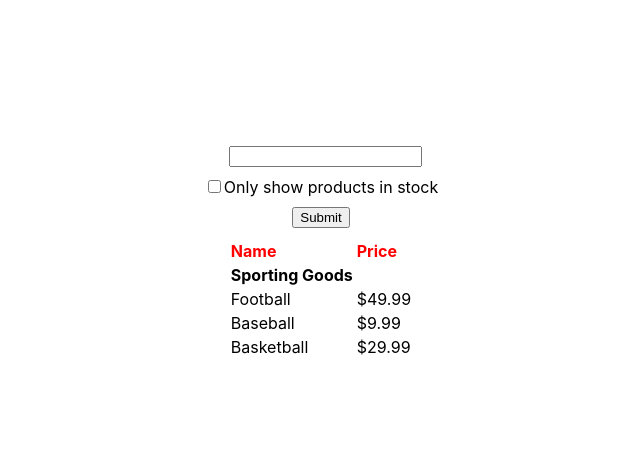
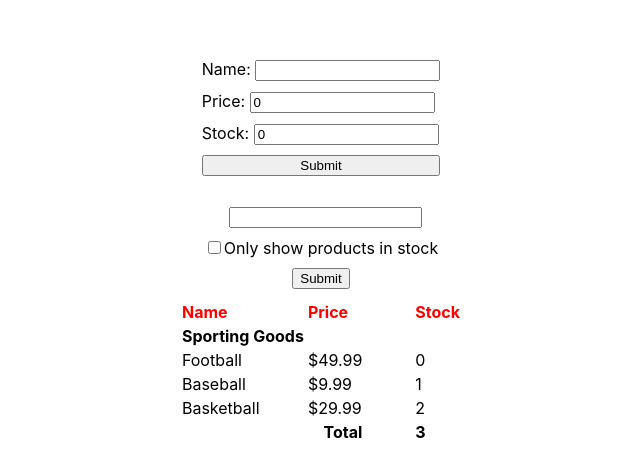
Before and after one commit to lmjpawaon/my-first-app, a React (Create React App) app: page / in a window 1280 px wide. Shown: the part 148-624 px from the top of the page, without its empty margins (319-959 px from the left). Built offline with nearby package versions, Linux system fonts and the light colour scheme.

Commit message:
add functionalities watever

```diff
--- a/src/App.js
+++ b/src/App.js
@@ -15,14 +15,46 @@
 function App() {
 
   const [txtValue, setTxtValue] = useState('')
+  const [form, setForm] = useState({
+    nameItem:'',
+    priceItem:0,
+    stockItem:0,
+  })
   const [showOnlyStock, setshowOnlyStock] = useState(false);
+  const [data, setData] = useState(sportingGoods);
 
   const handleClick = () =>{
     alert('Clicked')
   }
 
+  const handleForm = (e) => setForm({...form, [e.target.id]: e.target.value})
+  const handleSubmit = (e) => {
+    e.preventDefault()
+    console.log(form)
+    setData([...data,{id:data.length+1, name:form.nameItem, price:form.priceItem, stock:form.stockItem}])
+  }
+
   return (
     <div className="App">
+      <form style={{display:'flex', flexDirection:'column', gap:10, marginBottom: 20}} onSubmit={handleSubmit}>
+
+          <div>
+            <label htmlFor='nameItem'>Name: </label>
+            <input id='nameItem' type='text' value={form.nameItem} onChange={handleForm}/>
+          </div>
+
+          <div>
+            <label htmlFor='priceItem'>Price: </label>
+            <input id='priceItem' type='number' value={form.priceItem} onChange={handleForm}/>
+          </div>
+
+          <div>
+            <label htmlFor='stockItem'>Stock: </label>
+            <input id='stockItem' type='number' value={form.stockItem} onChange={handleForm}/>
+          </div>
+
+          <button type='submit'>Submit</button>
+      </form>
       {txtValue}
       <TextInput value={txtValue} onChange={(e)=>setTxtValue(e.target.value)}/>
       <Checkbox checked={showOnlyStock} onChange={(e)=>setshowOnlyStock(e.target.checked)}/>
@@ -31,7 +63,11 @@
         <tbody>
           <Header/>
           <Category/>
-          <Items items={sportingGoods} includePrice query={txtValue} showOnlyStock={showOnlyStock}/>
+          <Items items={data} includePrice query={txtValue} showOnlyStock={showOnlyStock}/>
+          <tr style={{fontWeight:'bold'}}>
+            <td colSpan={2} style={{textAlign:'right'}}>Total</td>
+            <td style={{paddingLeft:'50px'}}>{data.reduce((total,data)=>{return total+ parseInt(data.stock)},0)}</td>
+          </tr>
         </tbody>
       </table>
 
--- a/src/components/Header.js
+++ b/src/components/Header.js
@@ -3,9 +3,10 @@
 const Header = () => {
   return (
     <>
-        <tr>
-            <td style={{fontWeight:'bold', color:'red'}}> Name</td>
-            <td style={{fontWeight:'bold', color:'red'}}>Price</td>
+        <tr style={{fontWeight:'bold', color:'red'}}>
+            <td>Name</td>
+            <td>Price</td>
+            <td style={{paddingLeft:'50px'}}>Stock</td>
         </tr>
     </>
   )
--- a/src/components/Items.js
+++ b/src/components/Items.js
@@ -10,8 +10,10 @@
             <tr key={item.id} onClick={()=>alert(`Clicked: ${item.name} - ${item.price}`)}>
                 <td>{item.name}</td>
                 <td>{props.includePrice && `$${item.price}`}</td>
+                <td style={{paddingLeft:'50px'}}>{item.stock}</td>
             </tr>
         ))}
+        {/* <hr style={{width:'100%'}}></hr> */}
     </>
   )
 }
```
